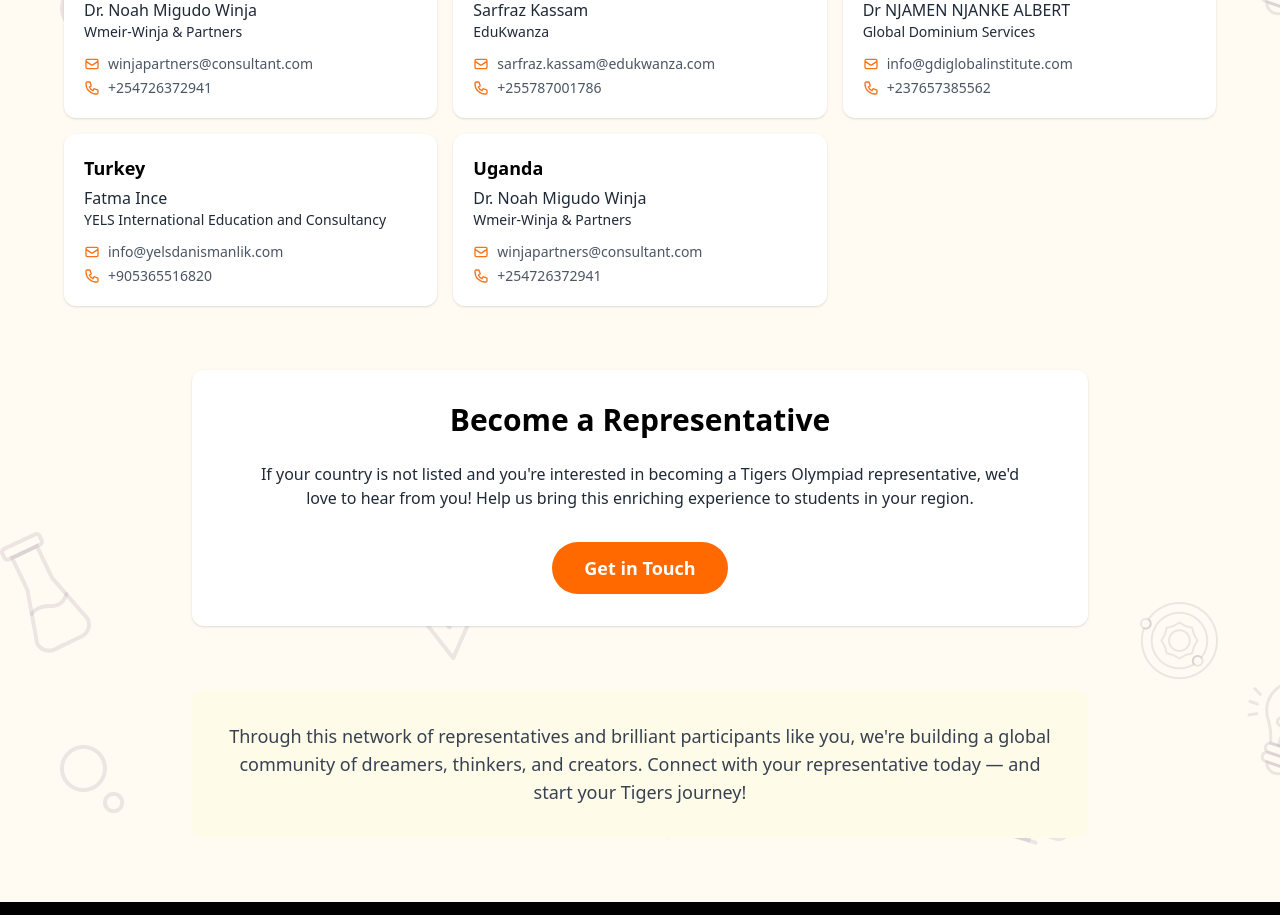
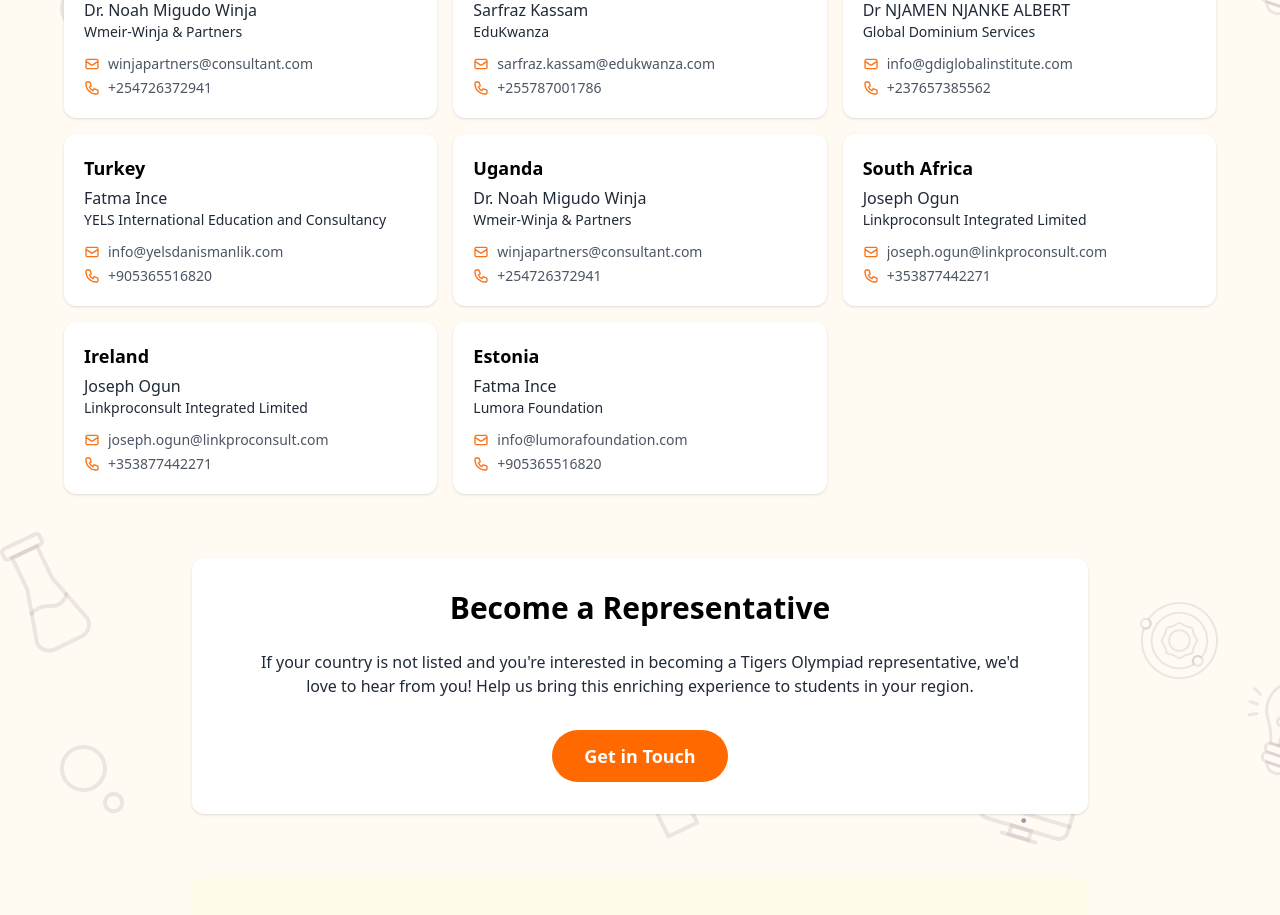
Before and after one commit to VladNaboka/olympiad_tiger_site, a Next.js app: page /representatives in a window 1280 px wide. Shown: the part 1600-2515 px from the top of the page. Built offline with nearby package versions, Linux system fonts and the light colour scheme.

Commit message:
add new rep

```diff
--- a/src/app/representatives/page.js
+++ b/src/app/representatives/page.js
@@ -149,6 +149,30 @@
     email: "winjapartners@consultant.com",
     phone: "+254726372941",
   },
+  {
+    id: 19,
+    country: "South Africa",
+    name: "Joseph Ogun",
+    role: "Linkproconsult Integrated Limited",
+    email: "joseph.ogun@linkproconsult.com",
+    phone: "+353877442271",
+  },
+  {
+    id: 20,
+    country: "Ireland",
+    name: "Joseph Ogun",
+    role: "Linkproconsult Integrated Limited",
+    email: "joseph.ogun@linkproconsult.com",
+    phone: "+353877442271",
+  },
+  {
+    id: 21,
+    country: "Estonia",
+    name: "Fatma Ince",
+    role: "Lumora Foundation",
+    email: "info@lumorafoundation.com",
+    phone: "+905365516820",
+  },
 ];
 
 export default function Representatives() {
```
